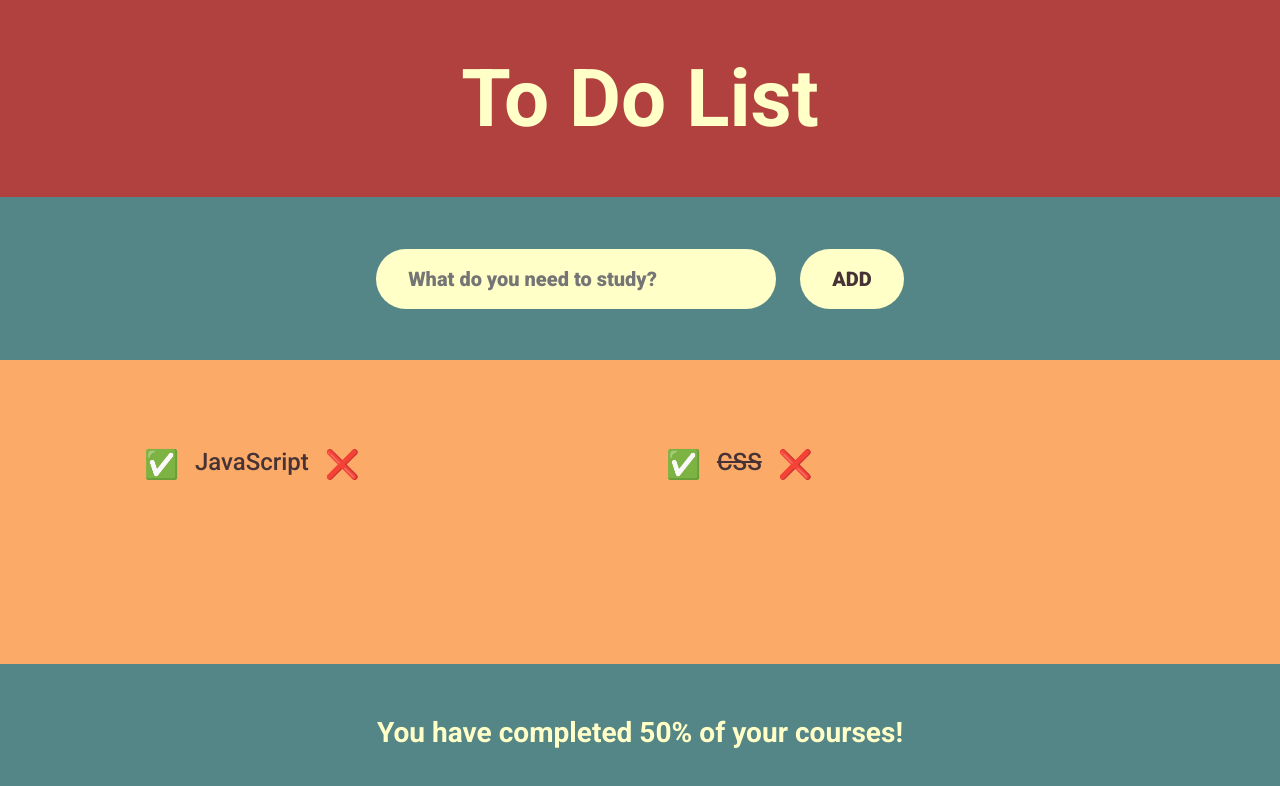
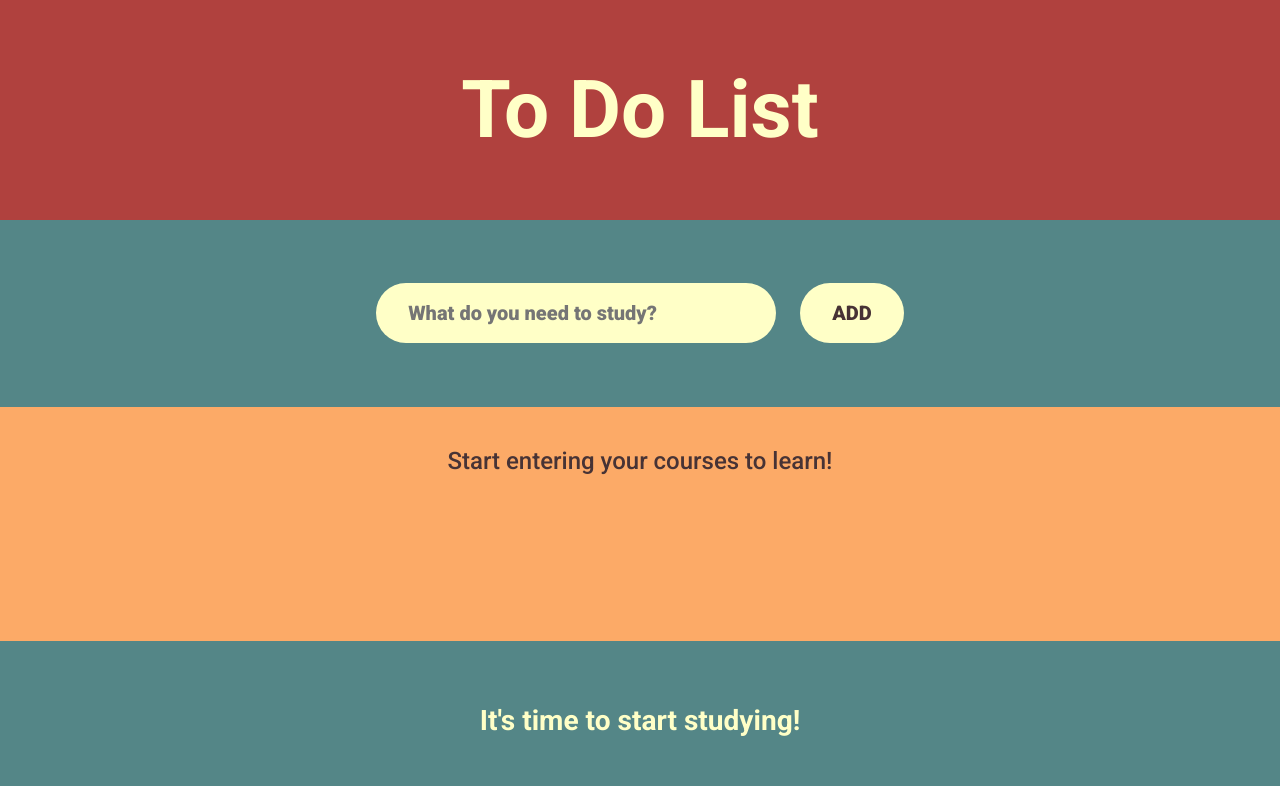
Before and after one commit to kpcullen/to-do-list, a React (Create React App) app: page / in a window 1280 px wide. Shown: the top 786 px of the page. Built offline with nearby package versions, Linux system fonts and the light colour scheme.

Commit message:
Some minor aesthetic corrections

```diff
--- a/src/App.js
+++ b/src/App.js
@@ -4,13 +4,8 @@ import AddToDo from "./AddToDo";
 import ToDoList from "./ToDoList";
 import Stats from "./Stats";
 
-const initialItems = [
-  { name: "JavaScript", complete: false, key: 1 },
-  { name: "CSS", complete: true, key: 2 },
-];
-
 export default function App() {
-  const [items, setItems] = useState(initialItems);
+  const [items, setItems] = useState([]);
 
   function handleDeleteItem(key) {
     setItems((items) => items.filter((item) => item.key !== key));
--- a/src/Header.js
+++ b/src/Header.js
@@ -1,5 +1,3 @@
-import { useState } from "react";
-
 export default function Header() {
   return (
     <div className="header">
--- a/src/Item.js
+++ b/src/Item.js
@@ -1,4 +1,3 @@
-import { useState } from "react";
 export default function Item({ item, onDelete, onComplete }) {
   return (
     <li>
--- a/src/Stats.js
+++ b/src/Stats.js
@@ -1,5 +1,3 @@
-import { useState } from "react";
-
 export default function Stats({ items }) {
   const numItems = items.length;
   const completeItems = items.slice().filter((item) => item.complete).length;
--- a/src/ToDoList.js
+++ b/src/ToDoList.js
@@ -1,4 +1,3 @@
-import { useState } from "react";
 import Item from "./Item";
 
 export default function ToDoList({ items, onDelete, onComplete }) {
```
